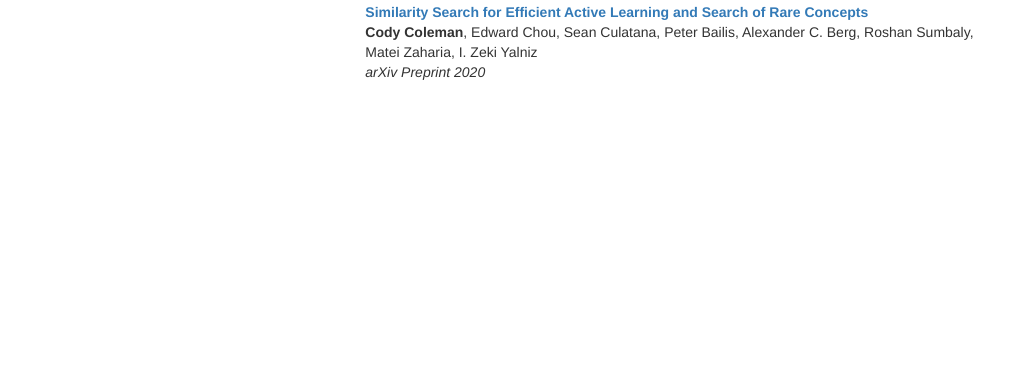
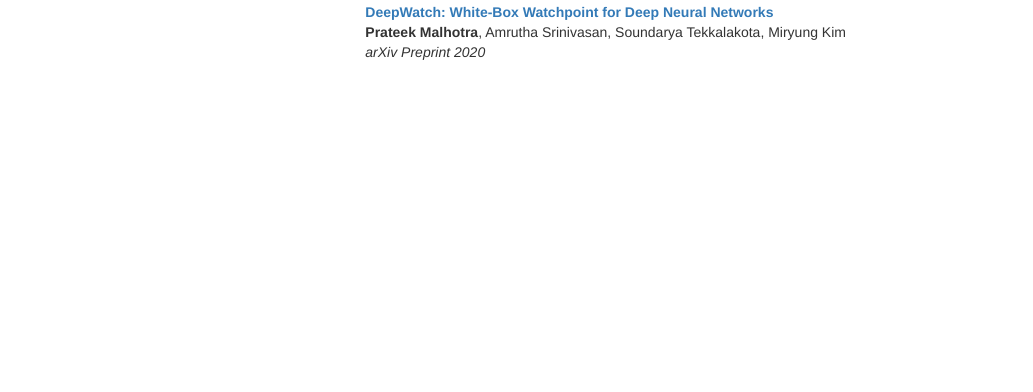
Before and after one commit to prateekm08/prateekmalhotra.github.io, a website: page index.html in a window 1280 px wide. Shown: the part 408-800 px from the top of the page, without its empty margins (123-1156 px from the left). Drawn offline with Linux system fonts and the light colour scheme; files that its build step writes are made by us from their sources.

Commit message:
Update index.html

```diff
--- a/index.html
+++ b/index.html
@@ -62,12 +62,12 @@
                     </div>
                     <div class="pub">
                         <div class="title">
-                            <a href="https://arxiv.org/abs/2007.00077">
-                                Similarity Search for Efficient Active Learning and Search of Rare Concepts
+                            <a href="DeepWatch.pdf">
+                               DeepWatch: White-Box Watchpoint for Deep Neural Networks
                             </a>
                         </div>
                         <div class="authors">
-                            <span class='me'>Cody Coleman</span>, Edward Chou, Sean Culatana, Peter Bailis, Alexander C. Berg, Roshan Sumbaly, Matei Zaharia, I. Zeki Yalniz
+                            <span class='me'>Prateek Malhotra</span>, Amrutha Srinivasan, Soundarya Tekkalakota, Miryung Kim
                         </div>
                         <div class="location">
                             arXiv Preprint 2020
```
